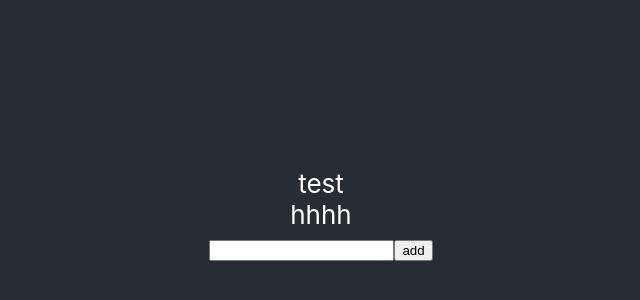
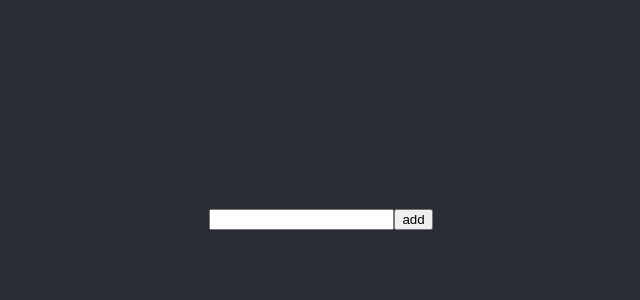
Before and after one commit to hoveeshe/todo_list_frontend, a React (Create React App) app: page / in a window 1280 px wide. Shown: the part 186-486 px from the top of the page, without its empty margins (319-959 px from the left). Built offline with nearby package versions, Linux system fonts and the light colour scheme.

Commit message:
[react-todolist][vicki/hovees] feature: add TodoListContainer

```diff
--- a/src/App.js
+++ b/src/App.js
@@ -1,13 +1,13 @@
 import React from 'react';
 import './App.css';
-import TodoList from '../src/components/TodoList'
+import TodoListContainer from '../src/containers/TodoListContainer'
 import TodoFormContainer from '../src/containers/TodoFormContainer'
 
 function App() {
   return (
     <div className="App">
       <header className="App-header">
-        <TodoList />
+        <TodoListContainer />
         <TodoFormContainer />
       </header>
     </div>
--- a/src/components/TodoList/index.js
+++ b/src/components/TodoList/index.js
@@ -5,20 +5,17 @@ class TodoList extends React.Component {
   constructor(props) {
     super(props)
     this.state = {
-      todoList: [{
-        text: "test"
-      }, {
-        text: "hhhh"
-      }]
+
     }
   }
 
   render() {
+    console.log(this.props.todoList);
     return (
       <div>
-        {this.state.todoList.map((item, index) =>
+        {this.props.todoList.map((item, index) =>
           <Todo key={index}
-            text={this.state.todoList[index].text} />)
+            text={this.props.todoList[index].text} />)
         }
       </div>
     )
--- /dev/null
+++ b/src/containers/TodoListContainer.jsx
@@ -0,0 +1,8 @@
+import {connect} from 'react-redux'
+import TodoList from '../components/TodoList'
+
+const mapStateToProps = (state) => ({
+  todoList: state.todoList
+})
+
+export default connect(mapStateToProps)(TodoList)
--- a/src/reducers/todoList.js
+++ b/src/reducers/todoList.js
@@ -2,7 +2,7 @@ const todoList = (state = [], action) => {
   console.log(action);
   switch (action.type) {
     case 'ADD_TODO':
-      return [...state, action.text]
+      return [...state, {text: action.text}]
     default:
       return state
   }
```
